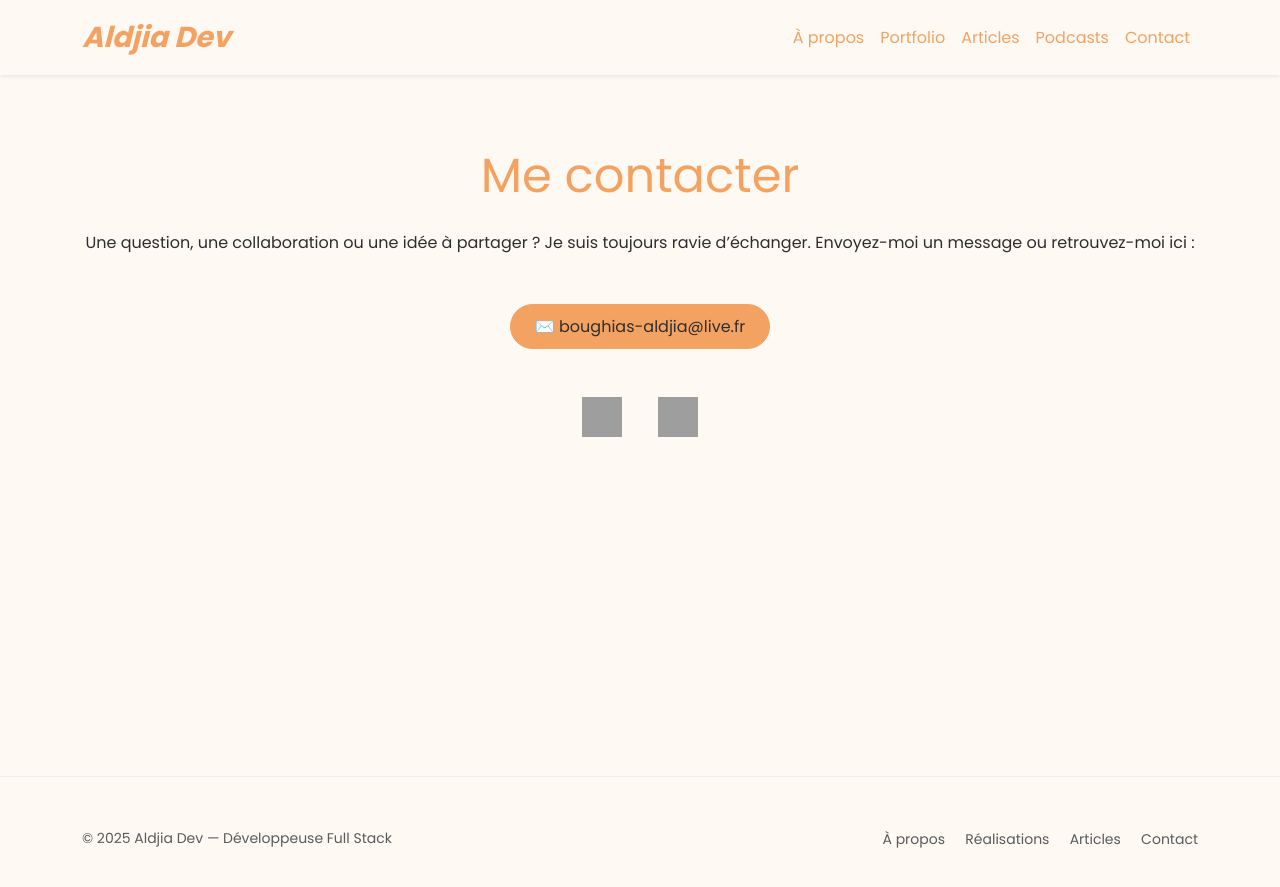
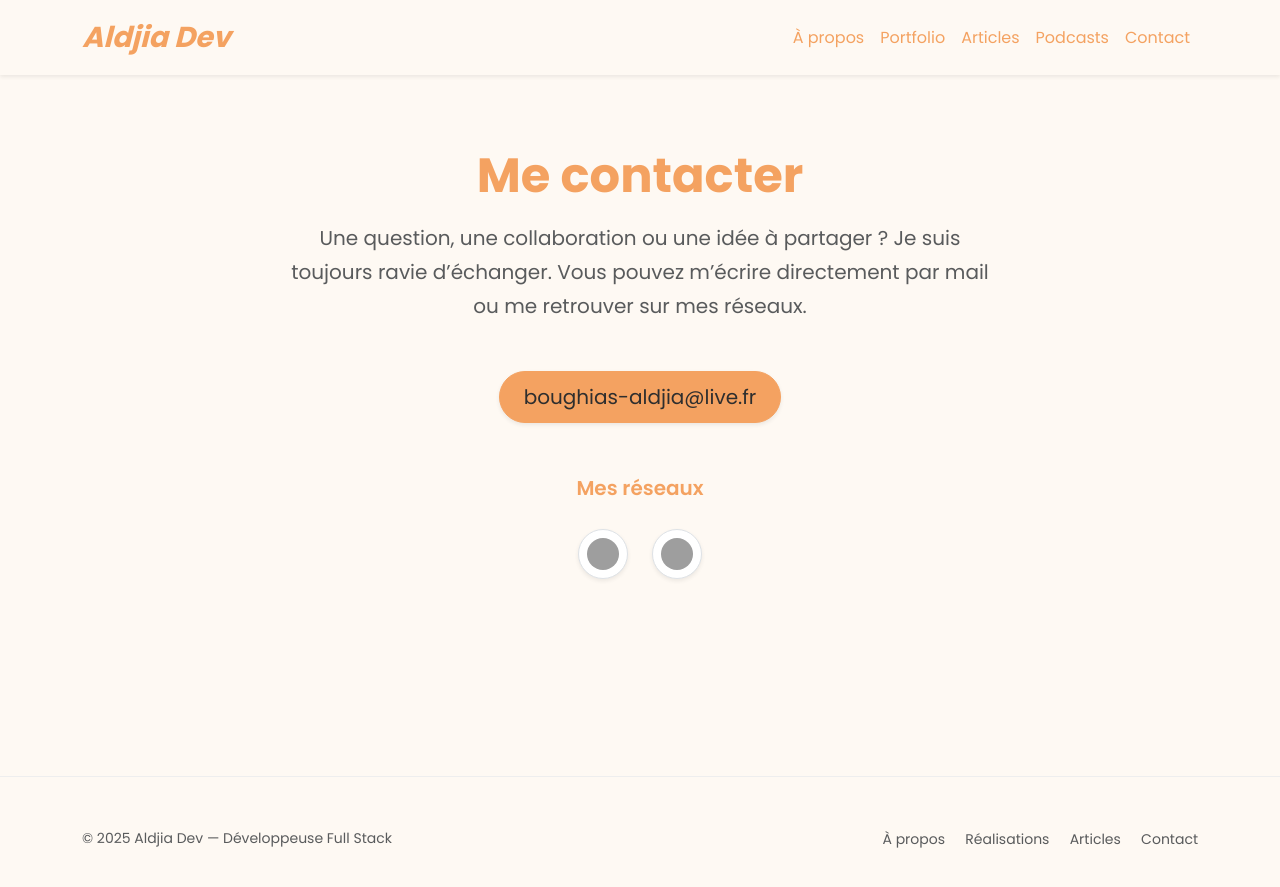
Before and after one commit to AldjiaDev/aldjia.dev, a Jekyll site: the page built from contact.html, in a window 1280 px wide. Shown: the top 887 px of the page. Built offline with Jekyll 4.4.1, drawn with Linux system fonts in a browser that asks for light colours; grey boxes are pictures that could not be loaded.

Commit message:
Redesign contact page: improve layout, highlight email and social links

```diff
--- a/contact.html
+++ b/contact.html
@@ -4,27 +4,34 @@ title: Contact
 ---
 
 <section class="container py-5">
-  <h1 class="text-center display-5 mb-4">Me contacter</h1>
+  <!-- Titre -->
+  <div class="text-center mb-5">
+    <h1 class="display-5 fw-bold" style="color: var(--primary);">Me contacter</h1>
+    <p class="lead text-muted mt-3" style="max-width: 700px; margin: 0 auto;">
+      Une question, une collaboration ou une idée à partager ?
+      Je suis toujours ravie d’échanger. Vous pouvez m’écrire directement par mail ou me retrouver sur mes réseaux.
+    </p>
+  </div>
 
-  <p class="text-center mb-5">
-    Une question, une collaboration ou une idée à partager ?
-    Je suis toujours ravie d’échanger. Envoyez-moi un message ou retrouvez-moi ici :
-  </p>
-
+  <!-- Email -->
   <div class="text-center mb-5">
-    <a href="mailto:boughias-aldjia@live.fr" class="btn btn-primary rounded-pill px-4 py-2">
-      ✉️ boughias-aldjia@live.fr
+    <a href="mailto:boughias-aldjia@live.fr" class="btn btn-primary btn-lg rounded-pill px-4 py-2 shadow-sm">
+      boughias-aldjia@live.fr
     </a>
   </div>
 
-  <div class="text-center mb-5">
-    <a href="https://github.com/AldjiaDev" target="_blank" class="mx-3" aria-label="GitHub">
-      <img src="https://cdn.jsdelivr.net/gh/devicons/devicon/icons/github/github-original.svg" alt="GitHub" width="40" height="40">
-    </a>
-    <a href="https://www.linkedin.com/in/aldjia-boughias-ba6447346/" target="_blank" class="mx-3" aria-label="LinkedIn">
-      <img src="https://cdn.jsdelivr.net/gh/devicons/devicon/icons/linkedin/linkedin-original.svg" alt="LinkedIn" width="40" height="40">
-    </a>
+  <!-- Réseaux -->
+  <div class="text-center">
+    <h5 class="fw-semibold mb-4" style="color: var(--primary);"> Mes réseaux</h5>
+    <div class="d-flex justify-content-center gap-4">
+      <a href="https://github.com/AldjiaDev" target="_blank" aria-label="GitHub" class="text-decoration-none">
+        <img src="https://cdn.jsdelivr.net/gh/devicons/devicon/icons/github/github-original.svg"
+             alt="GitHub" width="50" height="50" class="shadow-sm rounded-circle p-2 bg-white border">
+      </a>
+      <a href="https://www.linkedin.com/in/aldjia-boughias-ba6447346/" target="_blank" aria-label="LinkedIn" class="text-decoration-none">
+        <img src="https://cdn.jsdelivr.net/gh/devicons/devicon/icons/linkedin/linkedin-original.svg"
+             alt="LinkedIn" width="50" height="50" class="shadow-sm rounded-circle p-2 bg-white border">
+      </a>
+    </div>
   </div>
 </section>
-
-</section>
```
